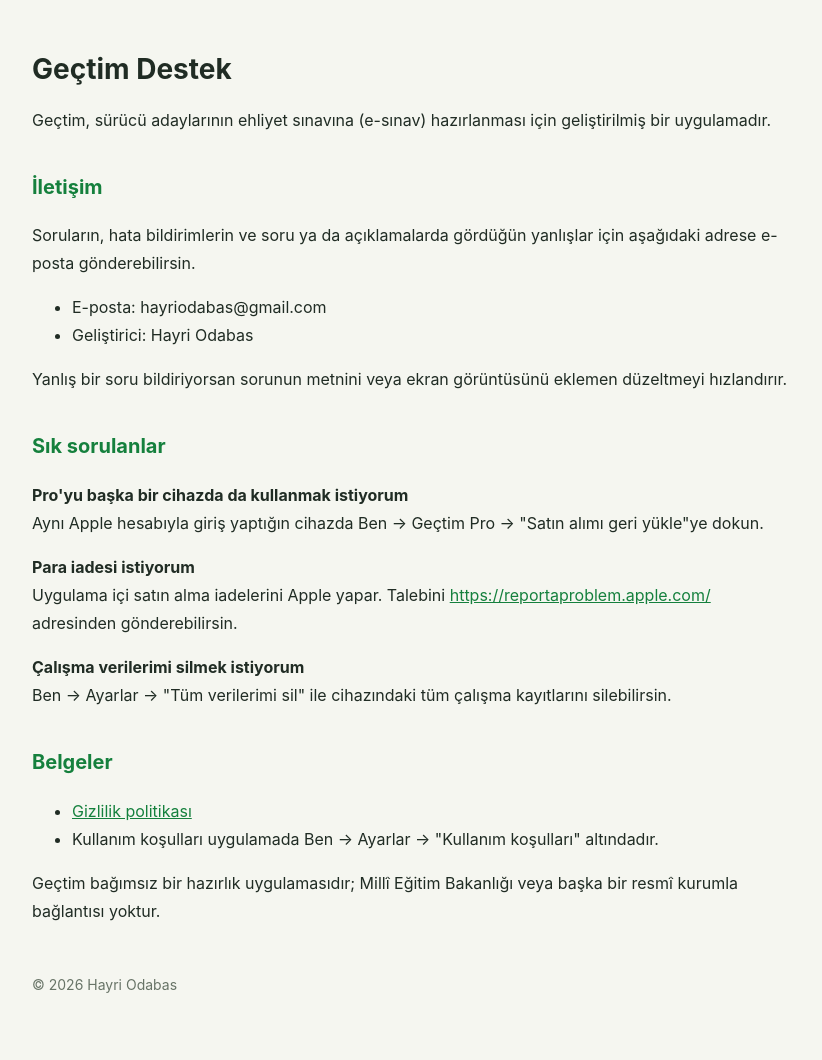
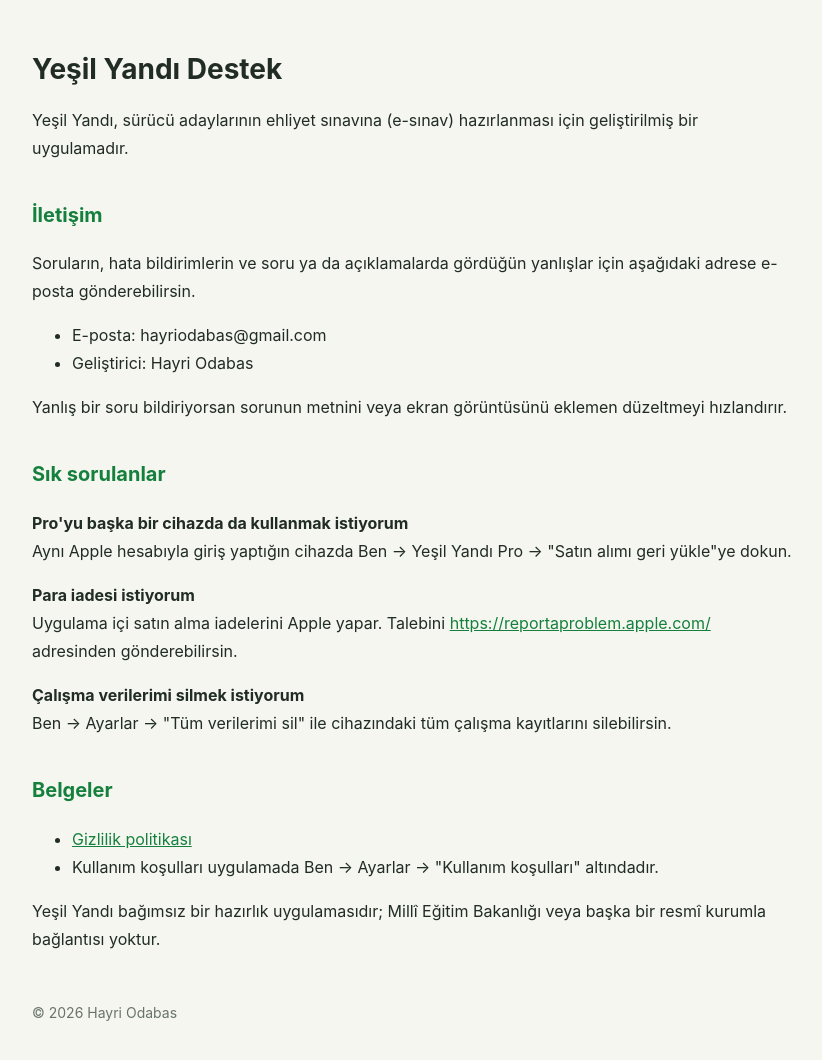
Before and after one commit to hayriodabas/aoshingo-support, a plain HTML site: page tr/index.html in a window 1280 px wide. Shown: the whole page, without its empty margins (228-1050 px from the left). Drawn offline with Linux system fonts and the light colour scheme.

Commit message:
Turkish pages: app name is now Yeşil Yandı (was Geçtim)
Co-Authored-By: Claude Opus 5.5 <noreply@anthropic.com>

```diff
--- a/tr/index.html
+++ b/tr/index.html
@@ -1,18 +1,18 @@
-<!doctype html><html lang="tr"><meta charset="utf-8"><meta name="viewport" content="width=device-width,initial-scale=1"><title>Geçtim Destek</title><style>:root{color-scheme:light dark;--bg:#f5f6f0;--ink:#202c24;--muted:#687467;--brand:#15803d;--card:#fff;--line:#dce1d7}
+<!doctype html><html lang="tr"><meta charset="utf-8"><meta name="viewport" content="width=device-width,initial-scale=1"><title>Yeşil Yandı Destek</title><style>:root{color-scheme:light dark;--bg:#f5f6f0;--ink:#202c24;--muted:#687467;--brand:#15803d;--card:#fff;--line:#dce1d7}
 @media(prefers-color-scheme:dark){:root{--bg:#17201a;--ink:#eff4e9;--muted:#acb9a8;--brand:#8dcc94;--card:#202c23;--line:#344637}}
 body{margin:0;background:var(--bg);color:var(--ink);font:16px/1.75 -apple-system,"Hiragino Sans","Noto Sans JP",sans-serif}
 main{max-width:760px;margin:auto;padding:32px 16px 64px}h1{font-size:28px;line-height:1.3}h2{font-size:20px;margin-top:36px;color:var(--brand)}
 a{color:var(--brand)}table{border-collapse:collapse;width:100%;background:var(--card)}td,th{border:1px solid var(--line);padding:8px 10px;vertical-align:top;text-align:left}
-th{width:28%}footer{margin-top:48px;color:var(--muted);font-size:14px}</style><main><h1>Geçtim Destek</h1>
-<p>Geçtim, sürücü adaylarının ehliyet sınavına (e-sınav) hazırlanması için geliştirilmiş bir uygulamadır.</p>
+th{width:28%}footer{margin-top:48px;color:var(--muted);font-size:14px}</style><main><h1>Yeşil Yandı Destek</h1>
+<p>Yeşil Yandı, sürücü adaylarının ehliyet sınavına (e-sınav) hazırlanması için geliştirilmiş bir uygulamadır.</p>
 <h2>İletişim</h2>
 <p>Soruların, hata bildirimlerin ve soru ya da açıklamalarda gördüğün yanlışlar için aşağıdaki adrese e-posta gönderebilirsin.</p>
 <ul><li>E-posta: hayriodabas@gmail.com</li><li>Geliştirici: Hayri Odabas</li></ul>
 <p>Yanlış bir soru bildiriyorsan sorunun metnini veya ekran görüntüsünü eklemen düzeltmeyi hızlandırır.</p>
 <h2>Sık sorulanlar</h2>
-<p><strong>Pro&#x27;yu başka bir cihazda da kullanmak istiyorum</strong><br>Aynı Apple hesabıyla giriş yaptığın cihazda Ben → Geçtim Pro → &quot;Satın alımı geri yükle&quot;ye dokun.</p>
+<p><strong>Pro&#x27;yu başka bir cihazda da kullanmak istiyorum</strong><br>Aynı Apple hesabıyla giriş yaptığın cihazda Ben → Yeşil Yandı Pro → &quot;Satın alımı geri yükle&quot;ye dokun.</p>
 <p><strong>Para iadesi istiyorum</strong><br>Uygulama içi satın alma iadelerini Apple yapar. Talebini <a href="https://reportaproblem.apple.com/">https://reportaproblem.apple.com/</a> adresinden gönderebilirsin.</p>
 <p><strong>Çalışma verilerimi silmek istiyorum</strong><br>Ben → Ayarlar → &quot;Tüm verilerimi sil&quot; ile cihazındaki tüm çalışma kayıtlarını silebilirsin.</p>
 <h2>Belgeler</h2>
 <ul><li><a href="gizlilik.html">Gizlilik politikası</a></li><li>Kullanım koşulları uygulamada Ben → Ayarlar → &quot;Kullanım koşulları&quot; altındadır.</li></ul>
-<p>Geçtim bağımsız bir hazırlık uygulamasıdır; Millî Eğitim Bakanlığı veya başka bir resmî kurumla bağlantısı yoktur.</p><footer>© 2026 Hayri Odabas</footer></main></html>
+<p>Yeşil Yandı bağımsız bir hazırlık uygulamasıdır; Millî Eğitim Bakanlığı veya başka bir resmî kurumla bağlantısı yoktur.</p><footer>© 2026 Hayri Odabas</footer></main></html>
```
Also changed, not shown: tr/gizlilik.html (+3 -3 lines), 1 other file.
